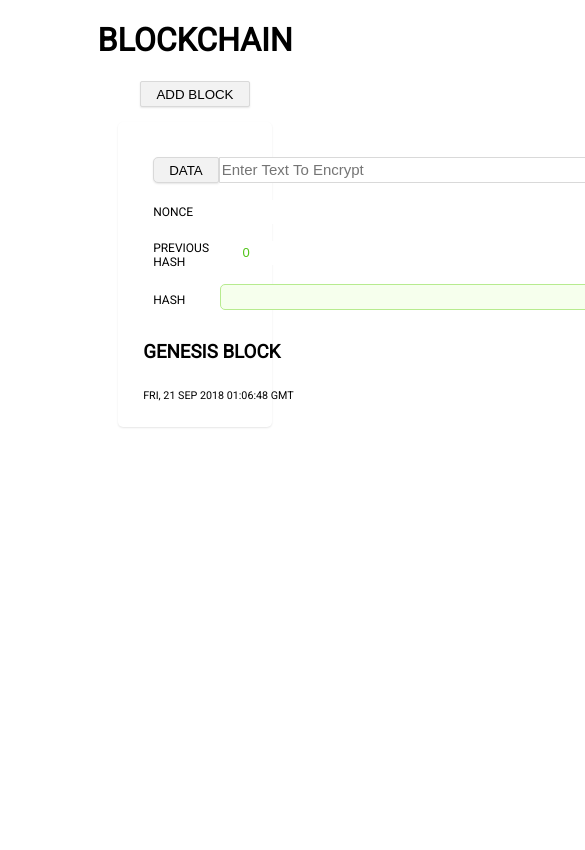
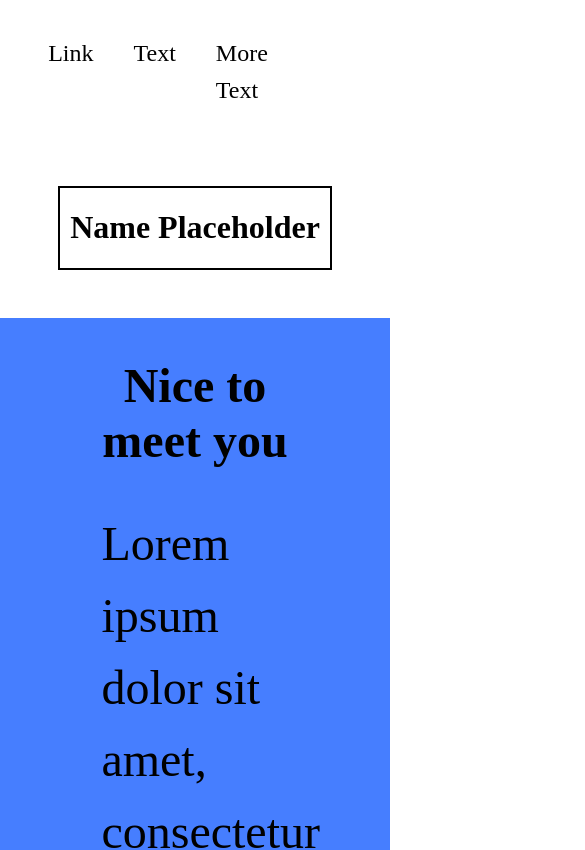
Before and after one commit to bgongre/blockchain-demo, a plain HTML site: page index.html in a window 390 px wide. Shown: the top 850 px of the page, 585 px wide, since content can reach past the window. Drawn offline with Linux system fonts and the light colour scheme.

Commit message:
fixed styles for mobile

```diff
--- a/index.html
+++ b/index.html
@@ -1,66 +1,127 @@
 <!DOCTYPE html>
 <html lang="en" dir="ltr">
-
   <head>
     <meta charset="utf-8">
-  <meta name="description" content="Blockchain Demonstration">
-  <meta name="keywords" content="HTML,CSS,JavaScript">
-  <meta name="author" content="Brittani Gongre">
-  <meta name="viewport" content="width=device-width, initial-scale=1">
-  <link href="https://fonts.googleapis.com/css?family=Roboto" rel="stylesheet">
-  <link href="https://use.fontawesome.com/releases/v5.0.1/css/all.css" rel="stylesheet">
     <link rel="stylesheet" href="style.css">
-  <title>Blockchain Demo</title>
+    <title></title>
   </head>
+  <body>
 
-<body>
-  <header>
-    <h1>BLOCKCHAIN</h1>
+<!--navigation start-->
+    <nav class="navbar">
+      <div class="container">
+          <ul class="nav-links">
+            <li>
+              <a href="#">Link</a>
+            </li>
+            <li>
+              <a href="#">Text</a>
+            </li>
+            <li>
+              <a href="#">More Text</a>
+            </li>
+          </ul>
+      </div>
+      </nav>
+<!--navigation end-->
+
+      <header class="box">
+        <div class="box-border">
+          <div class="name-text">
+            <h1>Name Placeholder</h1>
+          </div>
+        </div>
       </header>
 
-  <div class="">
-    <button id='add-button' type="button" name="button">add block</button>
-  </div>
-
-<section>
-  <div class='container'>
-    <div id="box-wrapper">
-      <div class="box">
-        <div class="block-box">
-          <div class="flex-test">
-            <button class='data-button' type="button" name="data" disabled>DATA</button>
-            <input id='data-input' type="text" name="data" placeholder="Enter Text To Encrypt">
-          </div>
-          <div class="flex-test">
-            <p class="nonce-title">Nonce</p>
-            <input id='nonce-info' type='text' name='nonce' value='' disabled>
-          </div>
-          <div class="flex-test">
-              <p class="p-hash-text">Previous Hash</p>
-              <input id='p-hash' type='text' name 'prevhash' value='' disabled>
-            </div>
-          <div class="flex-test">
-              <p class="hash-title">Hash</p>
-              <input id='hash-info' type="text" name="hash" value="" disabled>
-          </div>
-              <h3 id='block-txt'>Genesis Block</h3>
-              <button id='mine-button'><i class="fas fa-lock fa-md"> ENCRYPT</i></button>
-            <h6 id='date'></h6>
-        </div>
+<!--about me start -->
+    <section class="hero">
+      <div class="container">
+        <div class="columns">
+          <div class="introduction-column">
+            <h1 class="text-centered">Nice to meet you</h1>
+            <h2 class="subtitle">Lorem ipsum dolor sit amet, consectetur adipisicing elit, sed do eiusmod tempor incididunt ut labore et dolore magna aliqua. Ut enim ad minim veniam, quis nostrud exercitation ullamco laboris nisi ut aliquip ex ea commodo consequat. Duis aute irure dolor in reprehenderit in voluptate velit esse cillum dolore eu fugiat nulla pariatur. Excepteur sint occaecat cupidatat non proident, sunt in culpa qui officia deserunt mollit anim id est laborum.</h2>
           </div>
         </div>
       </div>
     </section>
+<!--about me end-->
 
+<!--project-grid start-->
+    <section class="project-section">
+        <div class="project-grid">
+          <div class="columns multiline">
+            <div class="column">
+              <figure>
+                <img src="test-image.jpg" alt="">
+                <figcaption>
+                  <!-- <h1>Some text goes here</h1> -->
+                  <!-- <a href="#"></a> -->
+                </figcaption>
+              </figure>
+            </div>
+            <div class="column">
+              <figure>
+                <img src="house-pic.jpg" alt="">
+                <figcaption>
+                  <!-- <h1>Some text</h1> -->
+                  <!-- <a href="#"></a> -->
+                </figcaption>
+              </figure>
+            </div>
+            <div class="column">
+              <figure>
+                <img src="subway-pic.jpg" alt="">
+                <figcaption>
+                  <!-- <h1>some text</h1> -->
+                  <!-- <a href="#"></a> -->
+                </figcaption>
+              </figure>
+            </div>
+            <div class="column">
+              <figure>
+                <img src="swing-pic.jpg" alt="">
+                <figcaption>
+                  <!-- <h1>some text</h1> -->
+                  <!-- <a href="#"></a> -->
+                </figcaption>
+              </figure>
+            </div>
+            <div class="column">
+              <figure>
+                <img src="swing-pic.jpg" alt="">
+                <figcaption>
+                  <!-- <h1>some text</h1> -->
+                  <!-- <a href="#"></a> -->
+                </figcaption>
+              </figure>
+            </div>
+            <div class="column">
+              <figure>
+                <img src="swing-pic.jpg" alt="">
+                  <figcaption>
+                    <!-- <h1>some text</h1> -->
+                    <!-- <a href="#"></a> -->
+                  </figcaption>
+              </figure>
+            </div>
+          </div>
+          </div>
+    </section>
+<!--project-grid end-->
 
+<!--skills start-->
+  <section>
+    <div class="">
 
+    </div>
+  </section>
 
-<!-- <div class="particles">
-  <canvas class='background'></canvas>
-</div> -->
-  <script type="text/javascript" src="bower_components/crypto-js/crypto-js.js"></script>
-  <script type="text/javascript" src='script.js'></script>
-  <script src="./particles.js-master/particles.js-master/dist/particles.min.js"></script>
+  <footer>
+    <div class="">
+
+    </div>
+  </footer>
+
+    <script type="text/javascript" src="script.js"></script>
   </body>
-
 </html>
--- a/style.css
+++ b/style.css
@@ -1,197 +1,155 @@
 html, body {
   margin: 0;
   padding: 0;
-  font-family: 'Roboto', sans-serif;
+  background-color: #fff;
+}
+
+nav ul {
+  list-style: none;
+  margin: 20px 0;
+}
+
+.nav-links {
+  display: flex;
+  flex-direction: row;
+  justify-content: flex-end;
+  margin-left: auto;
+  margin-right: auto;
+  padding: 2rem;
+}
+
+.nav-links li {
+  padding-left: 20px;
+}
+
+.nav-links a {
+  margin-right: 20px;
+  text-decoration: none;
+  color: #000;
+  font-size: x-large;
+}
+
+.container ul {
+  margin: 0 10%;
+}
+
+.box {
+  display: flex;
+  justify-content: center;
+  padding: 3rem;
+}
+
+.box-border {
+  border: 2px solid #000;
+  padding: 0 10px;
+}
+
+.name-text {
+  display: inline-block;
+}
+
+.name h1 {
+  margin: 0;
+}
+
+.hero {
+  padding-bottom: 14rem;
+  background-color: #467EFF
+}
+
+.introduction-column {
+  width: 60%;
+}
+
+.container {
+  margin: 0 auto;
+  position: relative;
+}
+
+.column {
+  width: 33.3333%;
+}
+
+.columns {
+  display: flex;
+  justify-content: center;
+}
+
+.multiline {
+  flex-wrap: wrap;
+}
+
+.text-centered {
   text-align: center;
 }
 
-h3 {
-  margin-bottom: 0;
+.subtitle {
+  font-weight: 300;
+  line-height: 1.5;
 }
 
-h6 {
-  margin-top: 0;
+.project-section {
+  margin-top: -12rem;
 }
 
-.background {
-  background-color: #f9f9fb;
-  position: absolute;
-  display: block;
+.project-grid {
+  display: flex;
+  flex-direction: row;
+  flex-wrap: wrap;
+  align-content: stretch;
 }
 
-.particles {
-  position: fixed;
-  top: 0;
-  bottom: 0;
-  left: 0;
-  right: 0;
-  z-index: -1;
+.project-grid .column {
+  display: block;
+  padding: .4rem;
 }
 
-.container {
-  display: flex;
-  flex-direction: column;
-  align-items: center;
-  justify-content: center;
-  padding-top: 15px;
-}
-
-#box-wrapper {
-  text-transform: uppercase;
-  text-align: left;
-  padding-top: 25px;
-  padding-left: 25px;
+.project-grid figure {
   position: relative;
-  display: flex;
-  width: 33%;
-  height: 50%;
-  background-color: #fff;
-  border-radius: 5px;
-  margin-bottom: 20px;
-  box-shadow: 0 1px 2px rgba(0, 0, 0, 0.1);
-  transition: all 0.6s cubic-bezier(0.165, 0.84, 0.44, 1);
-}
-
-.block-box {
-  position: relative;
-  z-index: 1;
-}
-
-.box::after {
-  content: "";
-  border-radius: 5px;
-  position: absolute;
-  z-index: 0;
-  top: 0;
-  left: 0;
-  width: 100%;
-  height: 100%;
-  box-shadow: 0 5px 15px rgba(0, 0, 0, 0.3);
-  opacity: 0;
-  transition: all 0.6s cubic-bezier(0.165, 0.84, 0.44, 1);
-}
-
-.box:hover::after {
-    opacity: 1;
-}
-
-p {
-  font-size: 12px;
-}
-
-button {
-  text-transform: uppercase;
-  border-radius: 2px 2px;
-  height: 26px;
-  padding: 5px 15px;
-  border: 1px solid #d9d9d9;
-  background-color: #f2f2f2;
-  box-shadow: 0 1px 2px rgba(0, 0, 0, 0.1);
-}
-
-.data-button {
-  border-top-left-radius: 5px;
-  border-bottom-left-radius: 5px;
-  height: 26px;
-  padding: 5px 15px;
-  color: #000;
-}
-
-#mine-button {
-  display: block;
-  margin-left: 30rem;
-  border-radius: 25px;
-}
-
-#mine-button:hover, #add-button:hover {
-  background-color: #e0e0e0;
-}
-
-#data-input {
-  font-size: 15px;
-  width: 100%;
-  height: 22px;
-  border-top-right-radius: 5px;
-  border-bottom-right-radius: 5px;
-  outline: none;
-  border: 1px solid #d9d9d9;
-}
-
-#hash-info {
-  margin-top: 5px;
-  padding-left: 2px;
-  font-size: 14px;
-  width: 100%;
-  height: 22px;
-  border-radius: 5px;
-  outline: none;
-  color: #52c41a;
-  border: 1px solid #b7eb8f;
-  background-color: #f6ffed;
-}
-
-#date {
-  font-weight: 100;
-}
-
-#p-hash {
-  border-style: none;
-  background: #fff;
-  color: #52c41a;
-  width: 87%;
-  height: 22px;
-  font-size: 13px;
-}
-
-#nonce-info {
-  margin-top: 7px;
-  border-style: none;
-  background: #fff;
-  color: #000;
-  width: 87%;
-  height: 22px;
-  font-size: 12px;
-}
-
-.flex-test {
-  display: flex;
-  margin: 10px;
-}
-
-.nonce-title {
-  margin-right: 30px;
-}
-
-.hash-title {
-  line-height: 1.2rem;
-  margin-right: 35px;
-}
-
-.p-hash-text {
+  overflow: hidden;
+  border-radius: 11px;
   margin: 0;
 }
 
-/* Extra small devices (portrait phones, less than 576px)*/
-@media (max-width: 576px) {
-
+.project-grid .column img {
+  width: 100%;
+  height: auto;
+  border-radius: 10px;
+  transition: .3s ease-in-out;
 }
 
-/* Small devices (landscape phones, 576px and up)*/
-@media (min-width: 576px) and (max-width: 768px) {
-
+.column img:hover {
+  transform: scale(1.1);
 }
 
-/* Medium devices (tablets, 768px and up)*/
-@media (min-width: 768px) and (max-width: 992px) {
+/* .column figcaption {
+  position: absolute;
+  display: block;
+  top: 0;
+  text-align: center;
+} */
 
+/* Smartphones (portrait and landscape) ----------- */
+@media only screen and (min-device-width : 320px) and (max-device-width : 480px) {
+  .container {font-size: 24px; margin: 0 10%;}
+  .project-grid .column {width: 100%;}
 }
 
-/* Large devices (desktops, 992px and up)*/
-@media (min-width: 992px) and (max-width: 1200px) {
-
+/* iPads (portrait and landscape) ----------- */
+@media only screen and (min-device-width : 768px) and (max-device-width : 1024px) {
+  .container {font-size: 32px; margin: 0 10%;}
+  .column {width: 47.8%;}
 }
 
-/* Extra large devices (large desktops, 1200px and up)*/
-@media (min-width: 1200px) {
+@media only screen and (max-width: 500px) {
+  .column {width: 100%;}
+}
 
+@media only screen and (max-width: 950px){
+  .column {width: 47%;}
 }
+
+/* Desktops and laptops ----------- */
+@media only screen  and (min-width : 1088px) {
+  .column {width: 33.3333%;}
+}
```
Lines whose indentation alone changed are shown as unchanged.
